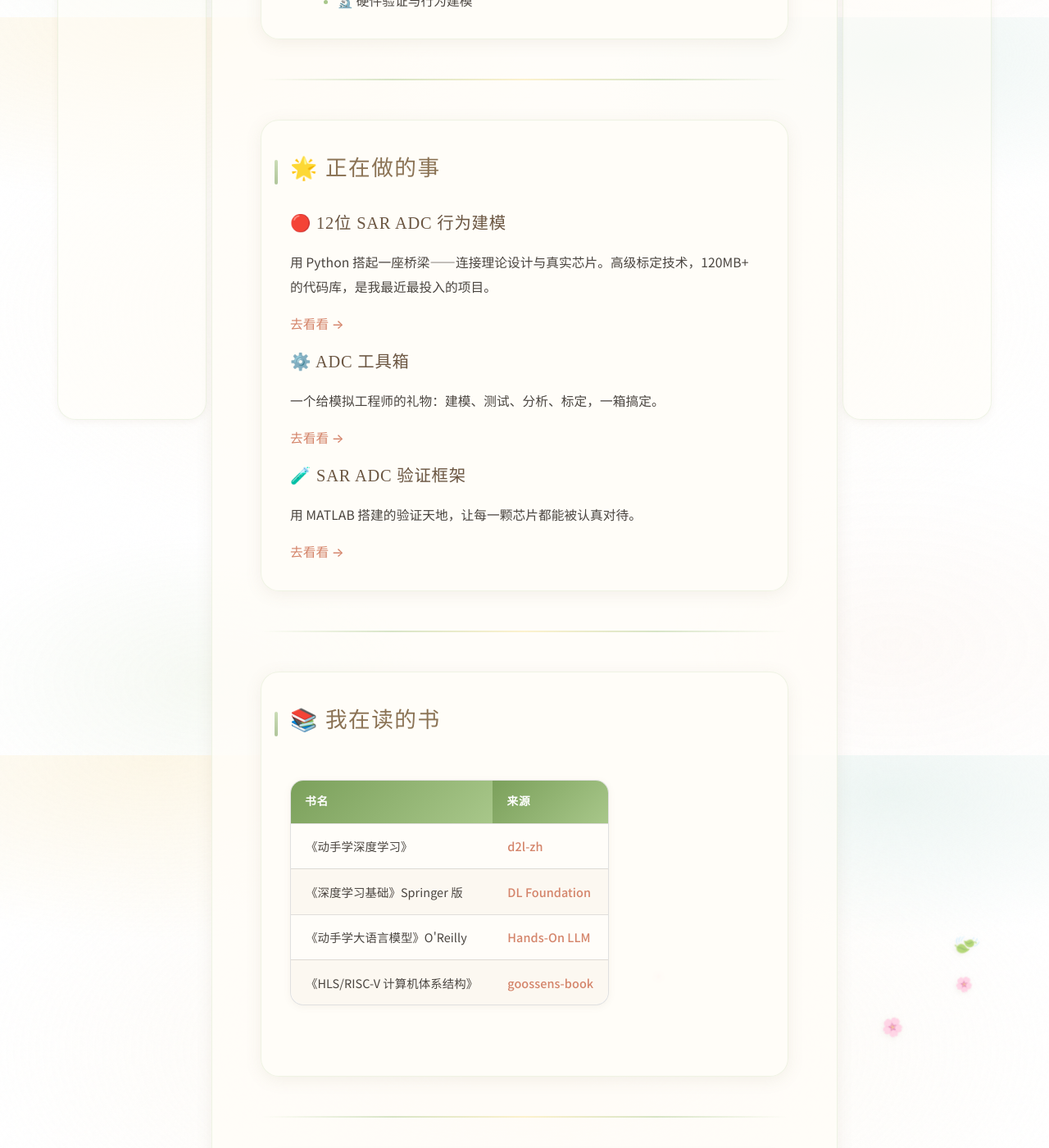
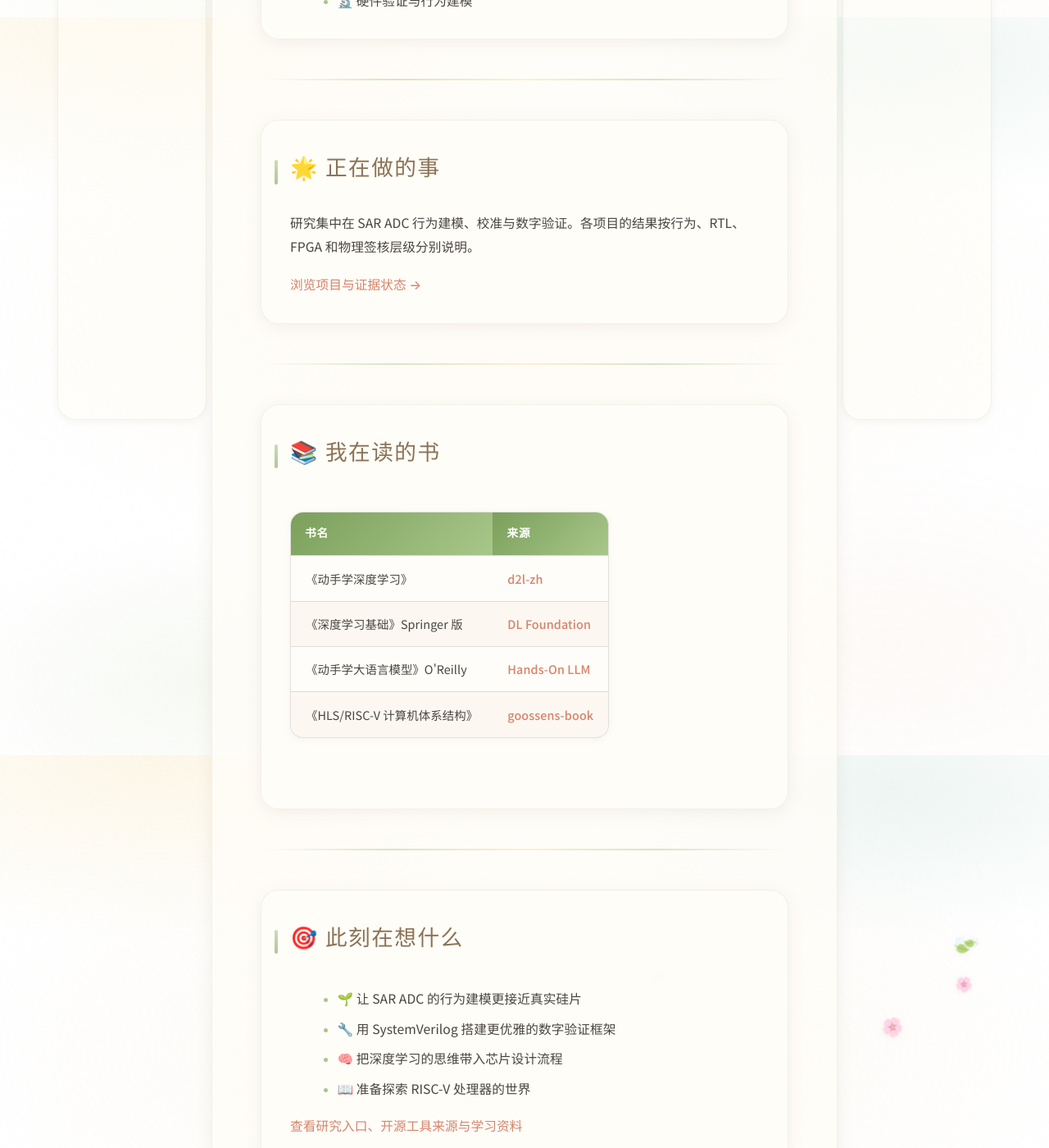
Before and after one commit to defineiocc02/Blog, an MkDocs documentation site: the page built from docs/index.md, in a window 1280 px wide and 1400 px high, scrolled down 879 px. Shown: the whole window at 82% size. Built offline with MkDocs 1.6.1 and Material for MkDocs 9.7.7, drawn with Linux system fonts in a browser that asks for light colours; some web fonts are replaced; comment, search, counter and statistics services are not loaded; some of the changed text lies outside the part shown.

Commit message:
同步博客项目导航与科学证据状态 (#1)

```diff
--- a/docs/index.md
+++ b/docs/index.md
@@ -30,20 +30,9 @@
 
 ## 🌟 正在做的事
 
-### 🔴 12位 SAR ADC 行为建模
-用 Python 搭起一座桥梁——连接理论设计与真实芯片。高级标定技术，120MB+ 的代码库，是我最近最投入的项目。
+研究集中在 SAR ADC 行为建模、校准与数字验证。各项目的结果按行为、RTL、FPGA 和物理签核层级分别说明。
 
-[去看看 →](https://github.com/defineiocc02/Behavioral-modeling-of-12bit-calibrated-sar-adc)
-
-### ⚙️ ADC 工具箱
-一个给模拟工程师的礼物：建模、测试、分析、标定，一箱搞定。
-
-[去看看 →](https://github.com/defineiocc02/ADCToolbox)
-
-### 🧪 SAR ADC 验证框架
-用 MATLAB 搭建的验证天地，让每一颗芯片都能被认真对待。
-
-[去看看 →](https://github.com/defineiocc02/SAR_ADC_Verification)
+[浏览项目与证据状态 →](projects.md)
 
 </div>
 
@@ -73,7 +62,7 @@
 - 🧠 把深度学习的思维带入芯片设计流程
 - 📖 准备探索 RISC-V 处理器的世界
 
-**8 个仓库 · 4GB+ 代码 · 从模拟到数字，从硅片到算法**
+[查看研究入口、开源工具来源与学习资料](projects.md)
 
 </div>
 
```
Also changed, not shown: README.md (+6 -27 lines), docs/projects.md (+27 -114 lines).
